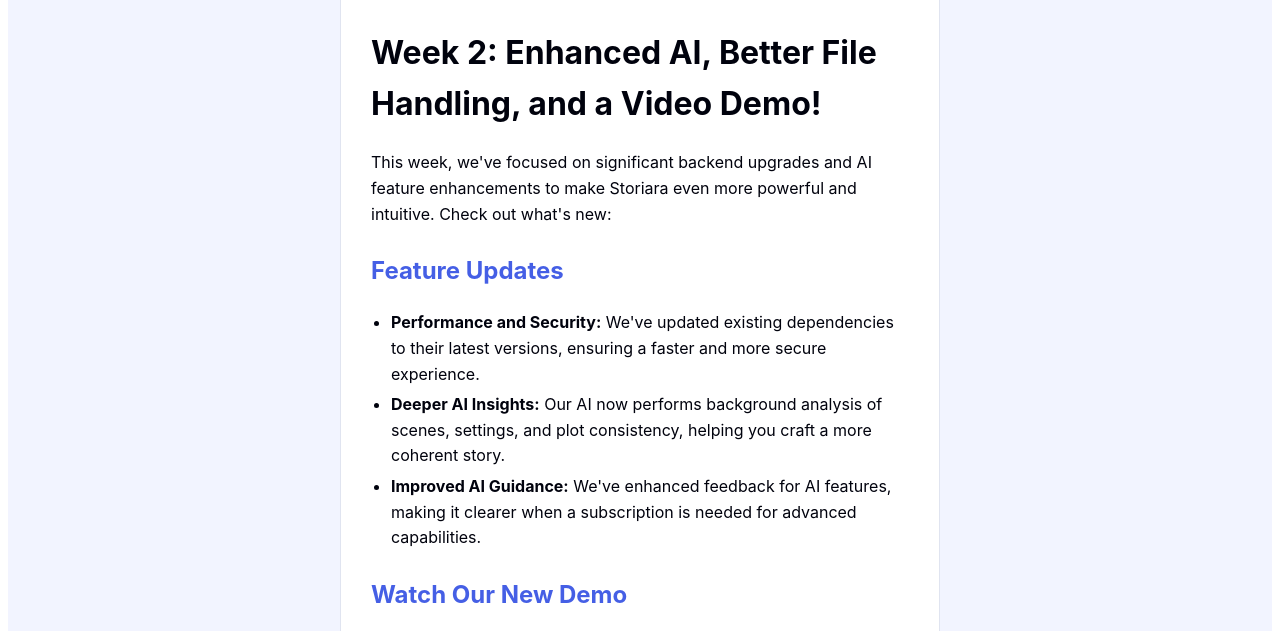
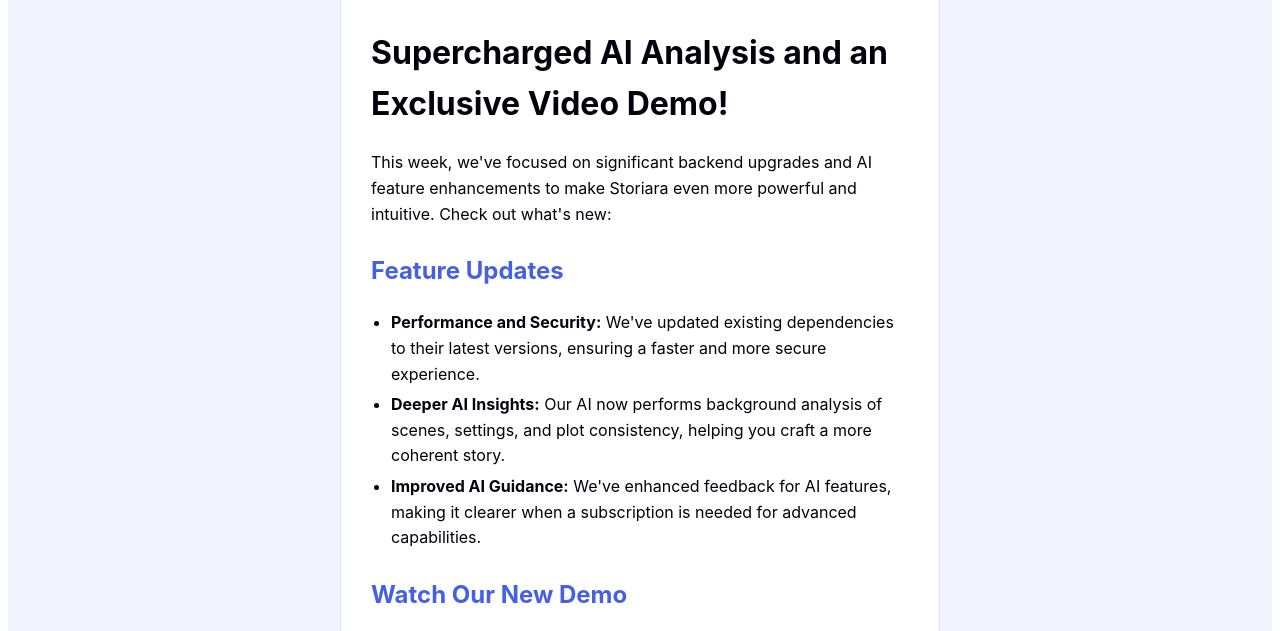
Before and after one commit to OraBluClub/newsletter, a plain HTML site: page week2/index.html in a window 1280 px wide. Shown: the part 469-1100 px from the top of the page. Drawn offline with Linux system fonts and the light colour scheme.

Commit message:
Update index.html; revised header text to "Supercharged AI Analysis and an Exclusive Video Demo!" to better reflect current features and enhancements.

```diff
--- a/week2/index.html
+++ b/week2/index.html
@@ -14,7 +14,7 @@
         <div style="background-color: #ffffff; border-radius: 8px; padding: 0; border: 1px solid #e0e4f0; overflow: hidden;">
             <img src="https://newsletter.storiara.com/week2/image.png" alt="Feature Announcement" style="max-width: 100%; height: auto; display: block;">
             <div style="padding: 30px;">
-                <h1 style="color: #00020D; margin-top: 0; line-height: 1.6;">Week 2: Enhanced AI, Better File Handling, and a Video Demo!</h1>
+                <h1 style="color: #00020D; margin-top: 0; line-height: 1.6;">Supercharged AI Analysis and an Exclusive Video Demo!</h1>
                 <p style="line-height: 1.6;">This week, we've focused on significant backend upgrades and AI feature enhancements to make Storiara even more powerful and intuitive. Check out what's new:</p>
 
                 <h2 style="margin-top: 25px; margin-bottom: 20px; color: #455FE5; line-height: 1.6;">Feature Updates</h2>
```
